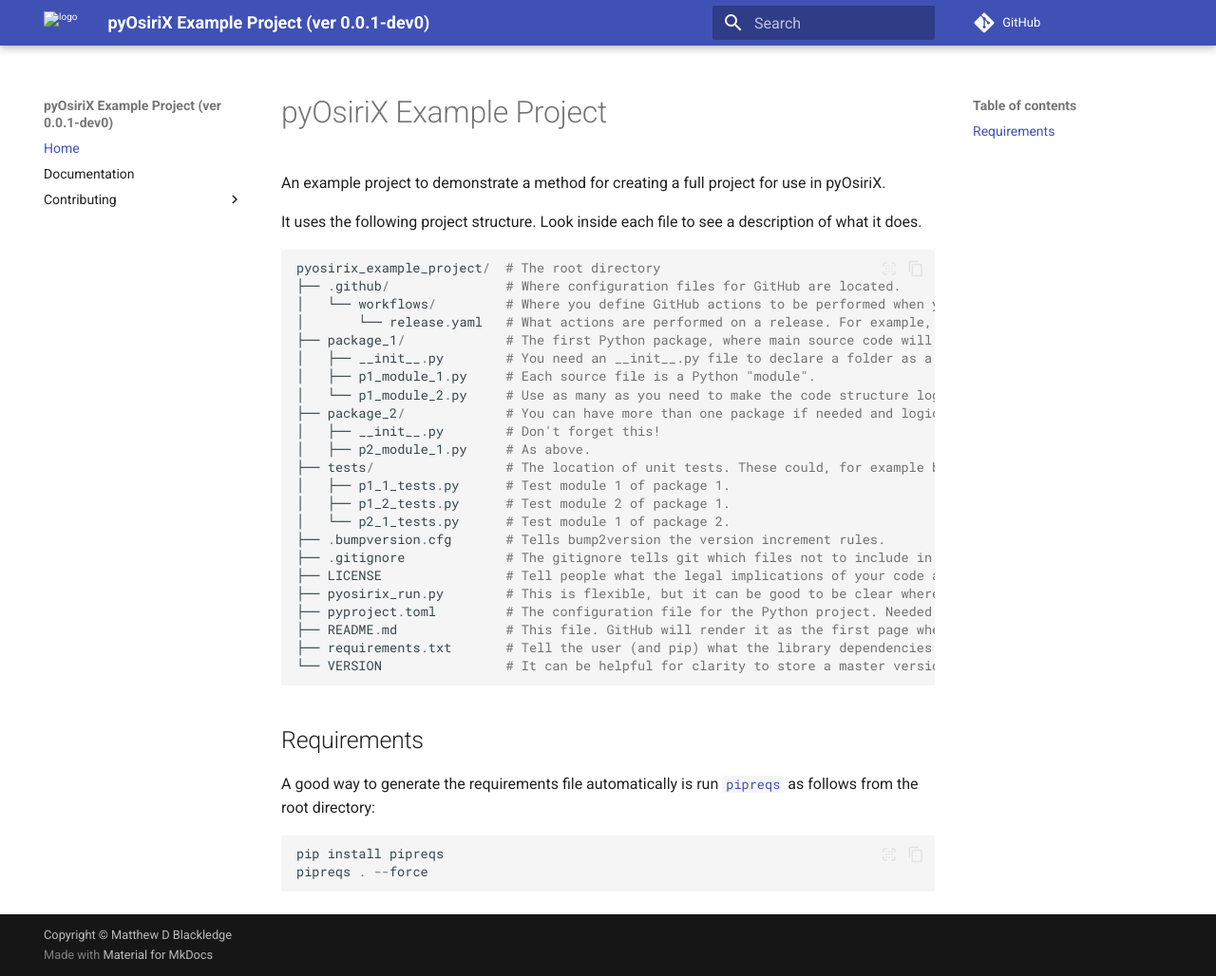
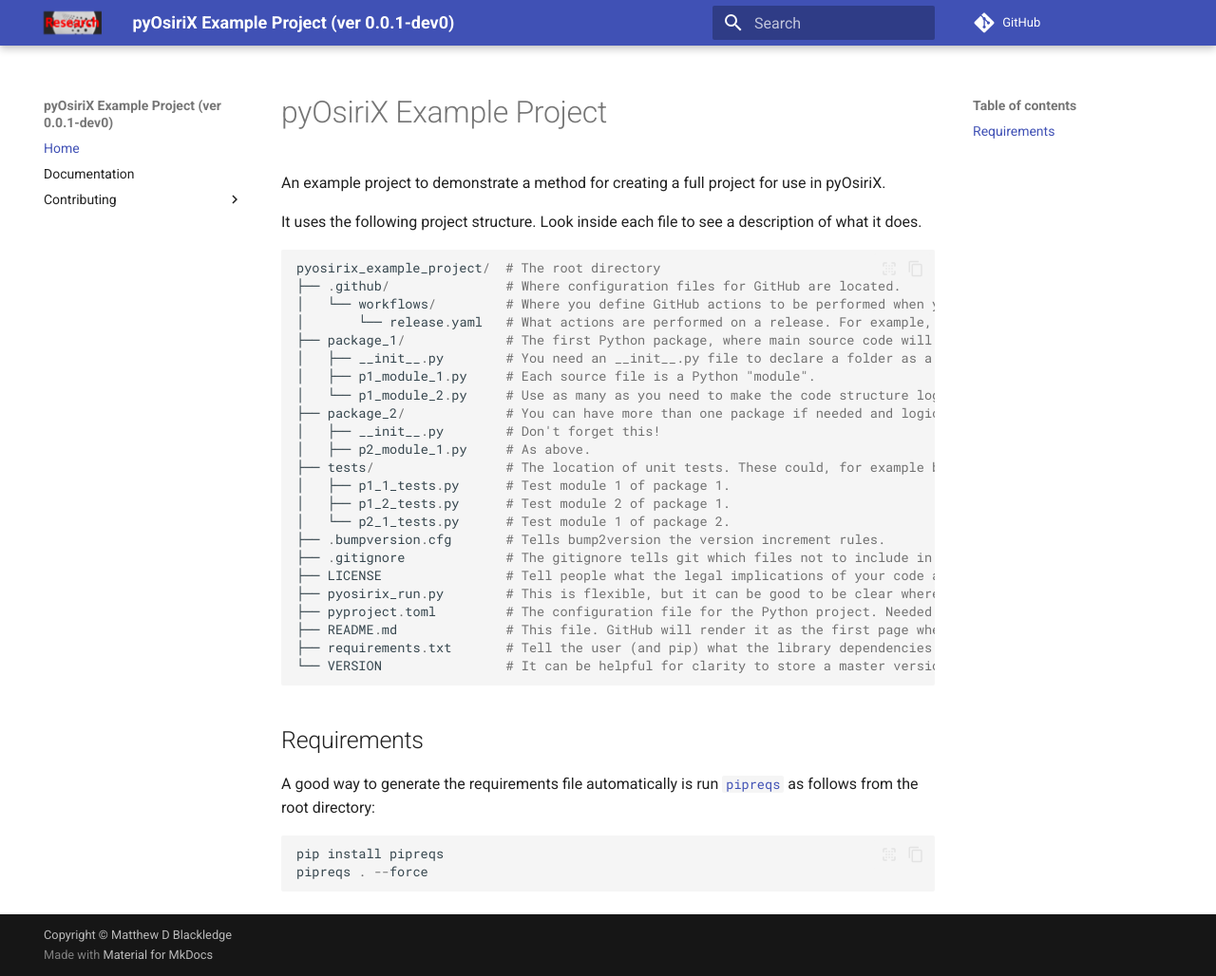
Before and after one commit to osirixgrpc/pyosirix_example_project, an MkDocs documentation site: the page built from docs/README.md, in a window 1280 px wide and 1028 px high. Shown: the whole window at 95% size. Built offline with MkDocs 1.6.1 and Material for MkDocs 9.7.7, drawn with Linux system fonts in a browser that asks for light colours; comment, search, counter and statistics services are not loaded.

Commit message:
Fixed logo

```diff
--- a/mkdocs.yaml
+++ b/mkdocs.yaml
@@ -12,9 +12,9 @@ use_directory_urls: true
 theme:
   name: material  # This theme is available through "mkdocs materials" extension.  This is a popular and powerful tool.
   locale: en  # The language of the site.
-  logo: docs/assets/logo/logo.png  # Is there a logo?  It's not all that necessary, but here for completeness.
+  logo: assets/logo.png  # Is there a logo?  It's not all that necessary, but here for completeness.
   highlightjs: true  # We will allow highlight.js to perform syntax coloring for us.
-  favicon: docs/assets/logo/favicon.ico  # You can add a favicon (little logo that appears in the browser tabs - fancy!)
+  favicon: assets/favicon.ico  # You can add a favicon (little logo that appears in the browser tabs - fancy!)
   hljs_languages:  # What languages will be colored?
       - python
       - console
```
Also changed, not shown: docs/assets/logo.png, 1 other file.
